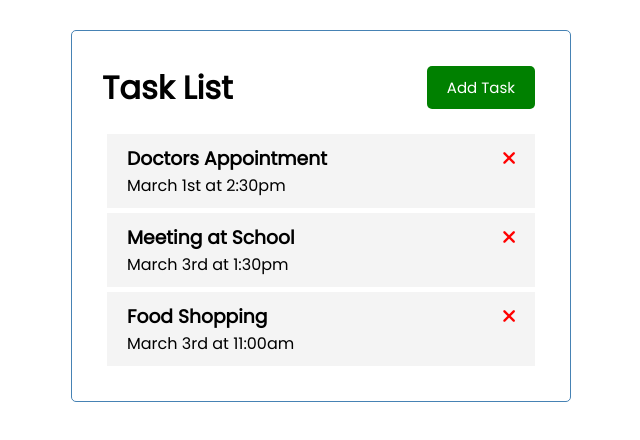
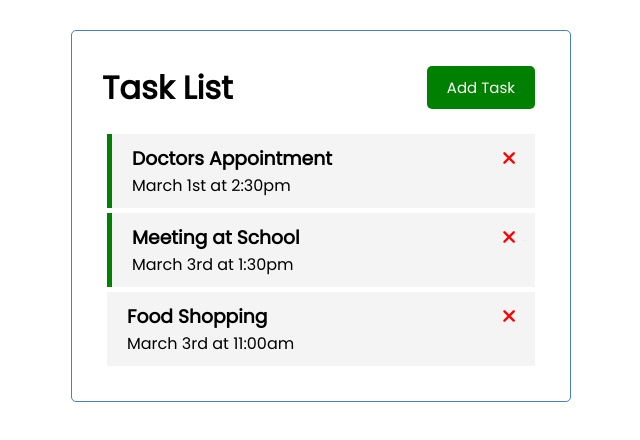
Before and after one commit to Mitchell-Hess/vue-tasklist, a Vue app: page / in a window 1280 px wide. Shown: the top 440 px of the page, without its empty margins (319-959 px from the left). Built offline with nearby package versions, Linux system fonts and the light colour scheme.

Commit message:
Implemented deleteTask and toggleReminder

```diff
--- a/src/App.vue
+++ b/src/App.vue
@@ -1,7 +1,8 @@
 <template>
   <div class = "container">
     <Header title = "Task List" />
-    <Tasks  :tasks="tasks" />
+    <Tasks @toggle-reminder="toggleReminder"
+    @delete-task="deleteTask" :tasks="tasks" />
   </div>
 </template>
 
@@ -19,6 +20,17 @@
     return {
       tasks: []
     }
+  },
+  methods: {
+    deleteTask(id) {
+      if(confirm('Are you sure?')) {
+        this.tasks = this.tasks.filter((task) => task.id !== id)
+      }
+    },
+    toggleReminder(id) {
+      this.tasks = this.tasks.map((task) => task.id === id ?
+      { ...task, reminder: !task.reminder} : task)
+    },
   },
   created() {
     this.tasks = [
--- a/src/components/Task.vue
+++ b/src/components/Task.vue
@@ -1,7 +1,9 @@
 <template>
-    <div class = "task">
+    <div @dblclick="$emit('toggle-reminder', task.id)"
+    :class="[task.reminder ? 'reminder' : '', 'task']">
         <h3>{{ task.text }}
-            <i class="fas fa-times"></i>
+            <i @click="$emit('delete-task', task.id)"
+            class="fas fa-times"></i>
         </h3>
         <p>{{ task.day }}</p>
     </div>
--- a/src/components/Tasks.vue
+++ b/src/components/Tasks.vue
@@ -1,6 +1,8 @@
 <template>
     <div :key="task.id" v-for="task in tasks">
-        <Task :task="task"/>
+        <Task @toggle-reminder="$emit('toggle-reminder', task.id)"
+        @delete-task="$emit('delete-task', task.id)"
+        :task="task"/>
     </div>
 </template>
 
@@ -13,7 +15,8 @@
             tasks: Array,
         },
         components: {
-            Task
-        }
+            Task,
+        },
+        emits: ['delete-task', 'toggle-reminder'],
     }
 </script>
```
